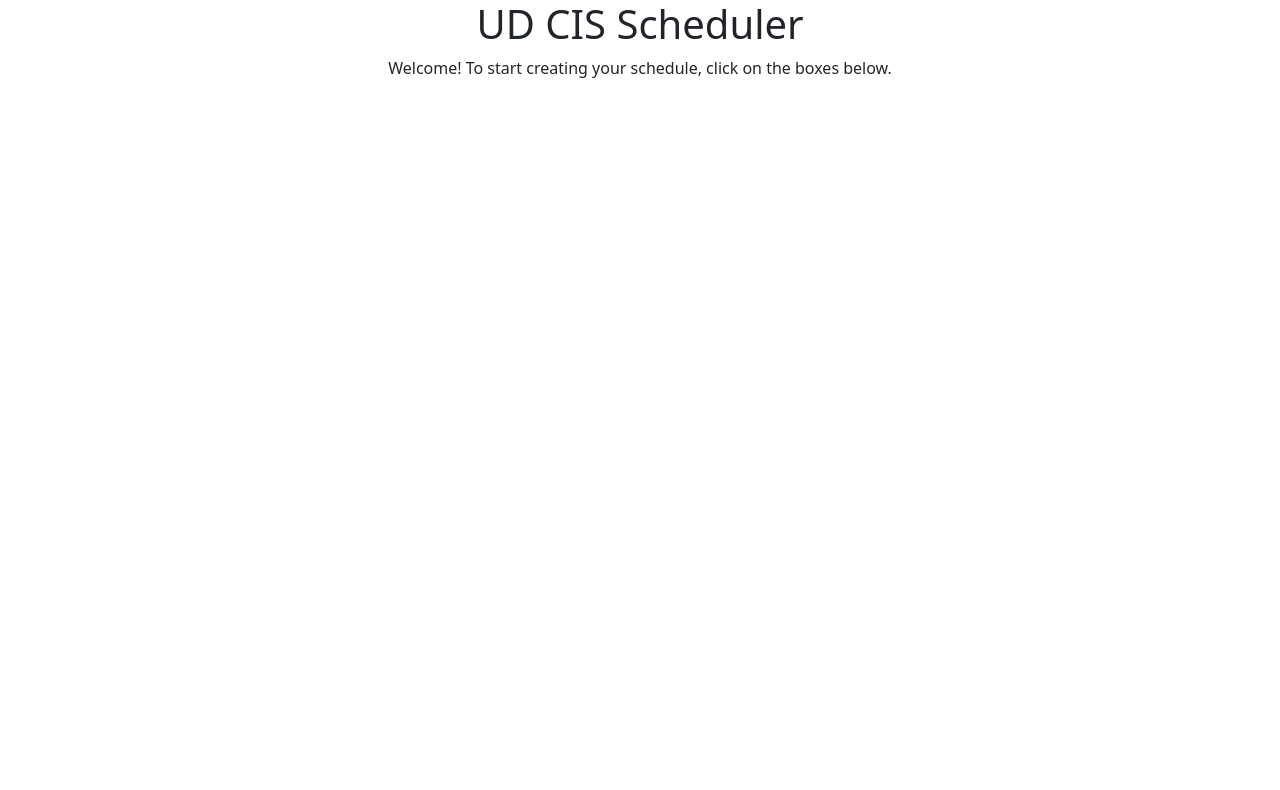
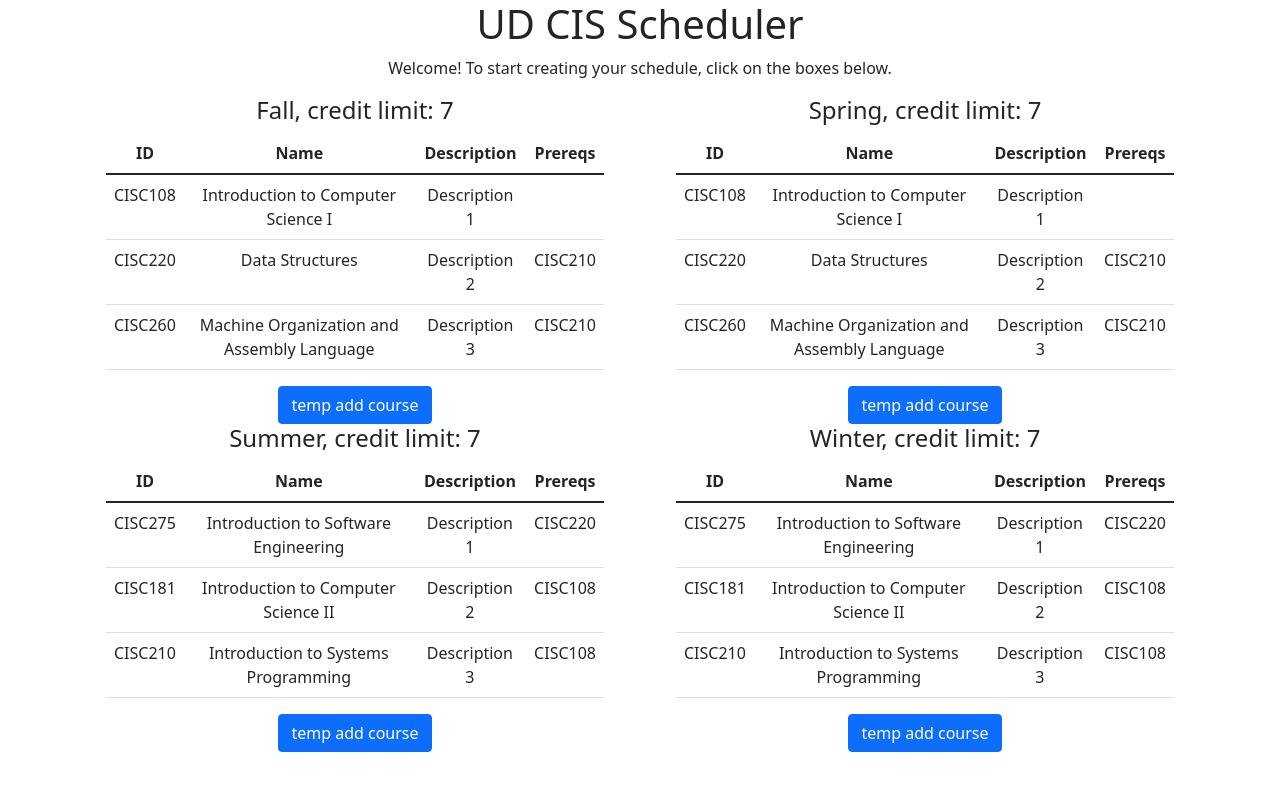
Before and after one commit to UD-CISC275-F21/ud-cis-scheduler-team-13, a React (Create React App) app: page / in a window 1280 px wide. Shown: the top 790 px of the page. Built offline with nearby package versions, Linux system fonts and the light colour scheme.

Commit message:
created nx2 table of semesters

```diff
--- a/src/components/AllSemestersTable.tsx
+++ b/src/components/AllSemestersTable.tsx
@@ -46,13 +46,29 @@ export function AllSemestersTable(): JSX.Element {
         const keys = Object.keys(allCourses);
         const partitioned: string[][] = [];
 
+        // Remove Remaining key
+        const index: number = keys.indexOf("Remaining");
+        if (index > -1) {
+            keys.splice(index,1);
+        }
+
         for (let i = 0; i < keys.length; i += n) {
             partitioned[partitioned.length] = keys.slice(i, i+n);
         }
         return partitioned;
     }
 
+    const partitionedKeys = partitionSemesters(allCourses, 2);
+
     return <Container>
-
+        {partitionedKeys.map((nKeys: string[]) => {
+            return <Row key={nKeys[1]}>
+                {nKeys.map((key: string) => {
+                    return <Col key={key}>
+                        <SemesterTable semesterName={key} creditLimit={7} allCourses={allCourses} setAllCourses={setAllCourses}></SemesterTable>
+                    </Col>;
+                })}
+            </Row>;
+        })}
     </Container>;
 }
```
